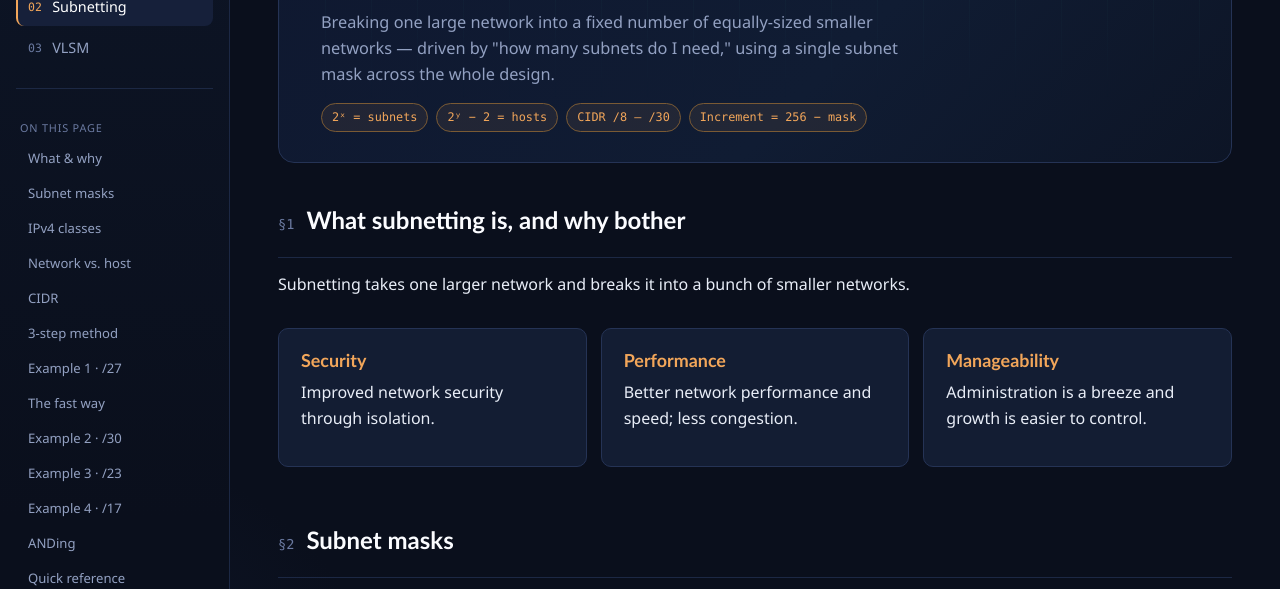
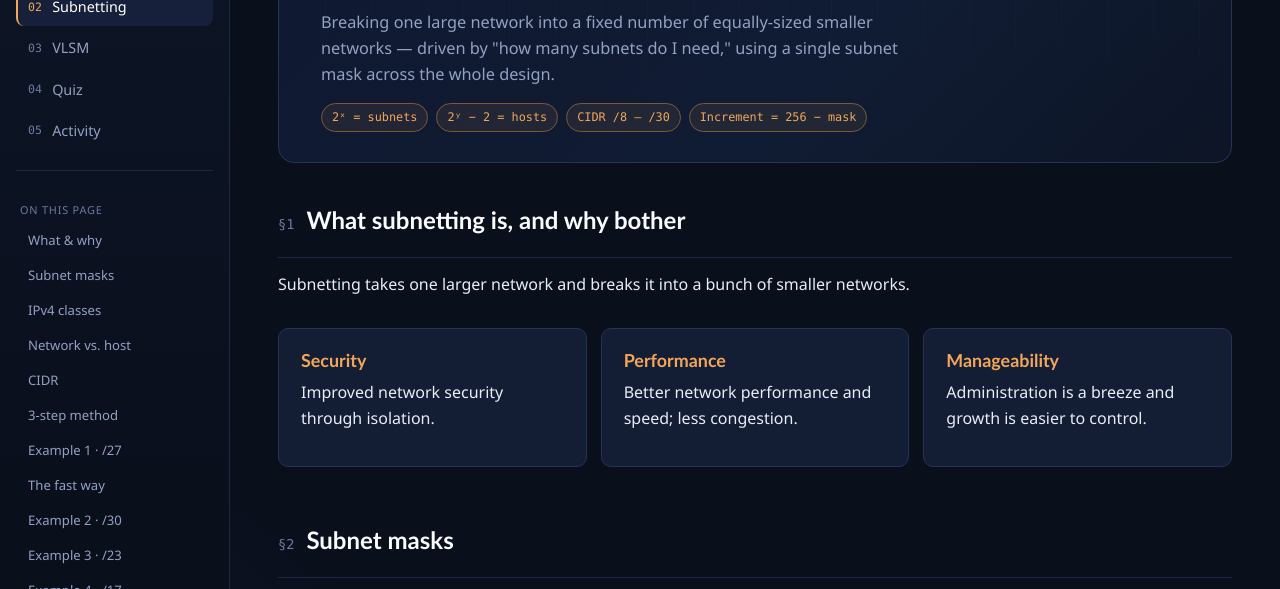
Before and after one commit to Aulrich-tech/Networking, a plain HTML site: page subnetting.html in a window 1280 px wide. Shown: the part 164-753 px from the top of the page. Drawn offline with Linux system fonts and the light colour scheme.

Commit message:
Update subnetting.html

```diff
--- a/subnetting.html
+++ b/subnetting.html
@@ -16,6 +16,7 @@
     <option value="subnetting.html">02 · Subnetting</option>
     <option value="vlsm.html">03 · VLSM</option>
     <option value="quiz.html">04 · Quiz</option>
+    <option value="activity.html">05 · Activity</option>
   </select>
 </div>
 
@@ -30,6 +31,8 @@
       <a href="index.html"><span class="idx">01</span> Network Models</a>
       <a href="subnetting.html" class="active"><span class="idx">02</span> Subnetting</a>
       <a href="vlsm.html"><span class="idx">03</span> VLSM</a>
+    <a href="quiz.html"><span class="idx">04</span> Quiz</a>
+    <a href="activity.html"><span class="idx">05</span> Activity</a>
     </nav>
     <div class="toc">
       <div class="navgroup-label">ON THIS PAGE</div>
```
